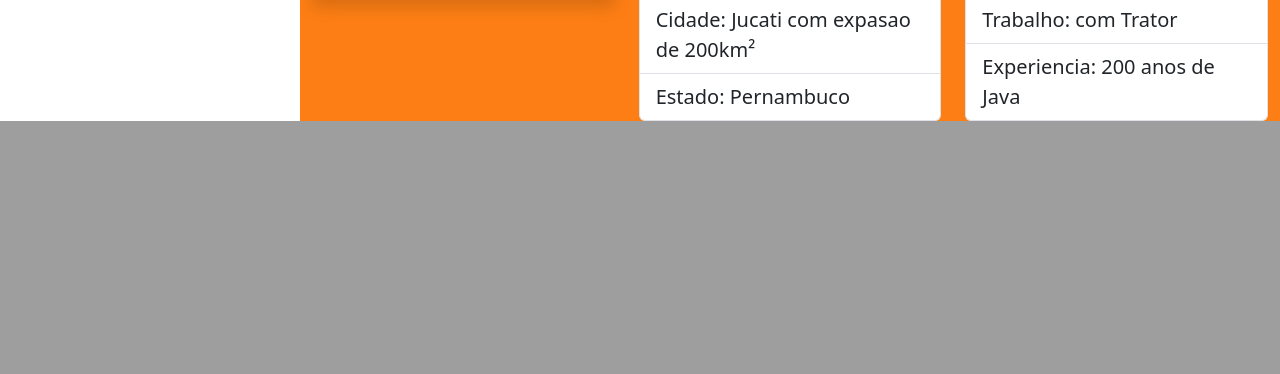
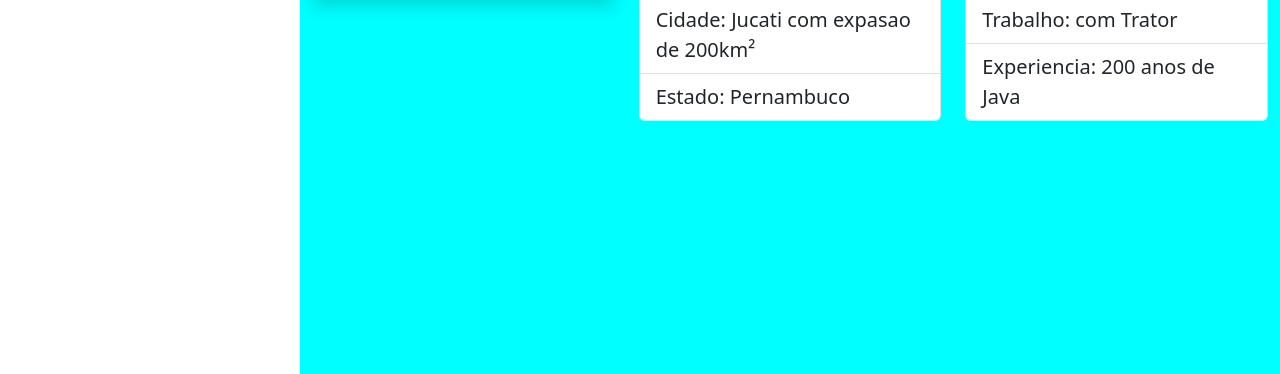
Before and after one commit to Matheusvilela1/Matheusvilela1, a PHP site: page / in a window 1280 px wide. Shown: the part 1226-1600 px from the top of the page. Before the commit the page ends 1347 px from the top, so only its background shows below. Run offline with PHP 8.4, Linux system fonts and the light colour scheme.

Commit message:
Atualização do Meu Style.css

```diff
--- a/style.css
+++ b/style.css
@@ -154,7 +154,7 @@ i.menu-mobile {
     section#home h2 {
         font-size: 3.5rem;
     }
-    secton#home span#subtitle {
+    section#home span#subtitle {
         margin-right: 0;
         font-size: 1rem;
     }
@@ -163,6 +163,22 @@ i.menu-mobile {
     }
 }
 
-#sobre {
-    background-color: #fd7e14;
+.container {
+    background-color: aqua;
+    width: 100%;
+    height: 100vh;
 }
+
+*::-webkit-scrollbar {
+    width: 10px;
+}
+
+*::-webkit-scrollbar-track {
+    width: 12px;
+    box-shadow: inset 0 0 .3rem#00000050;
+    background-color: #0f0a0a;
+}
+
+*::-webkit-scrollbar-thumb {
+    background-color: #252c90;
+}
```
